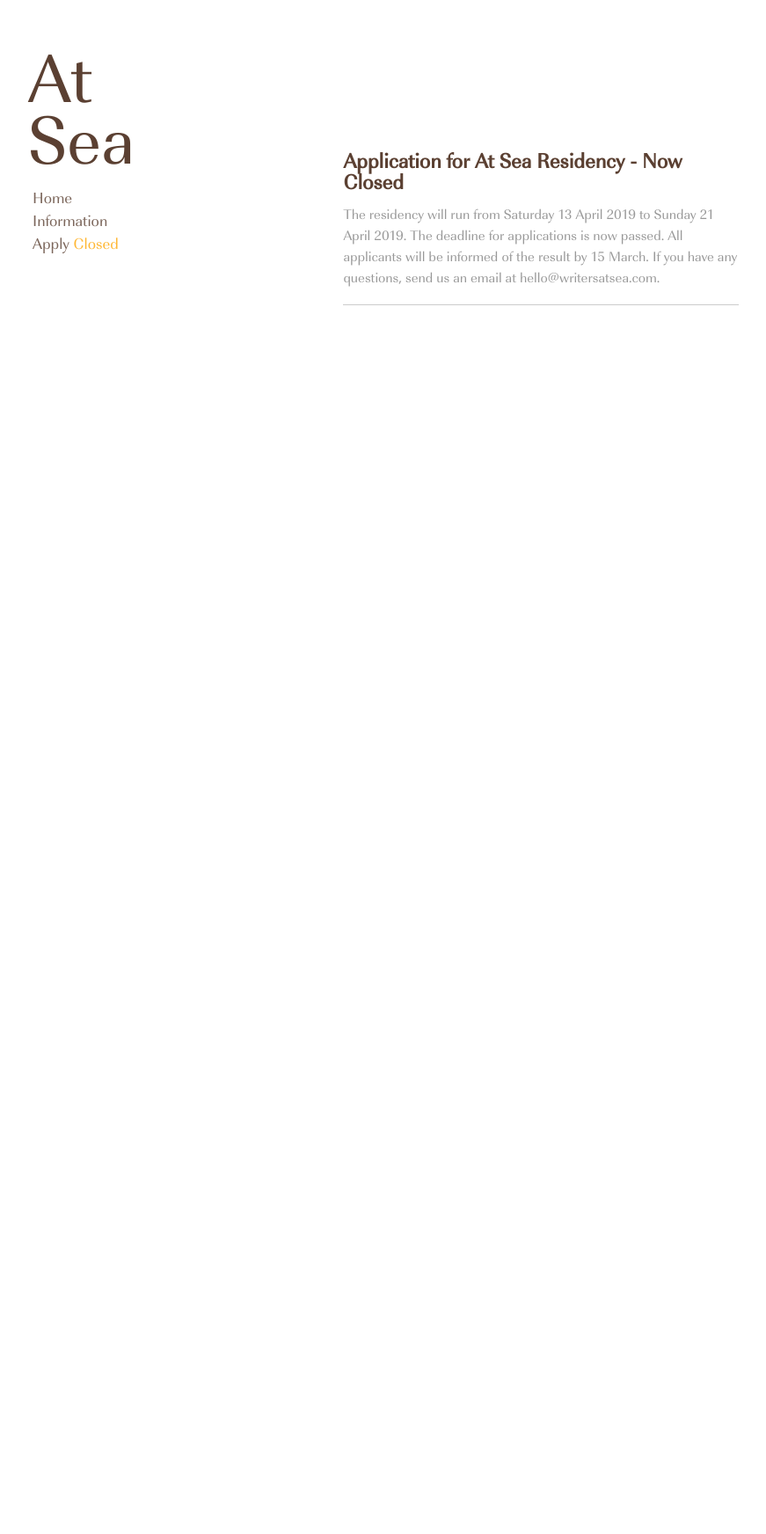
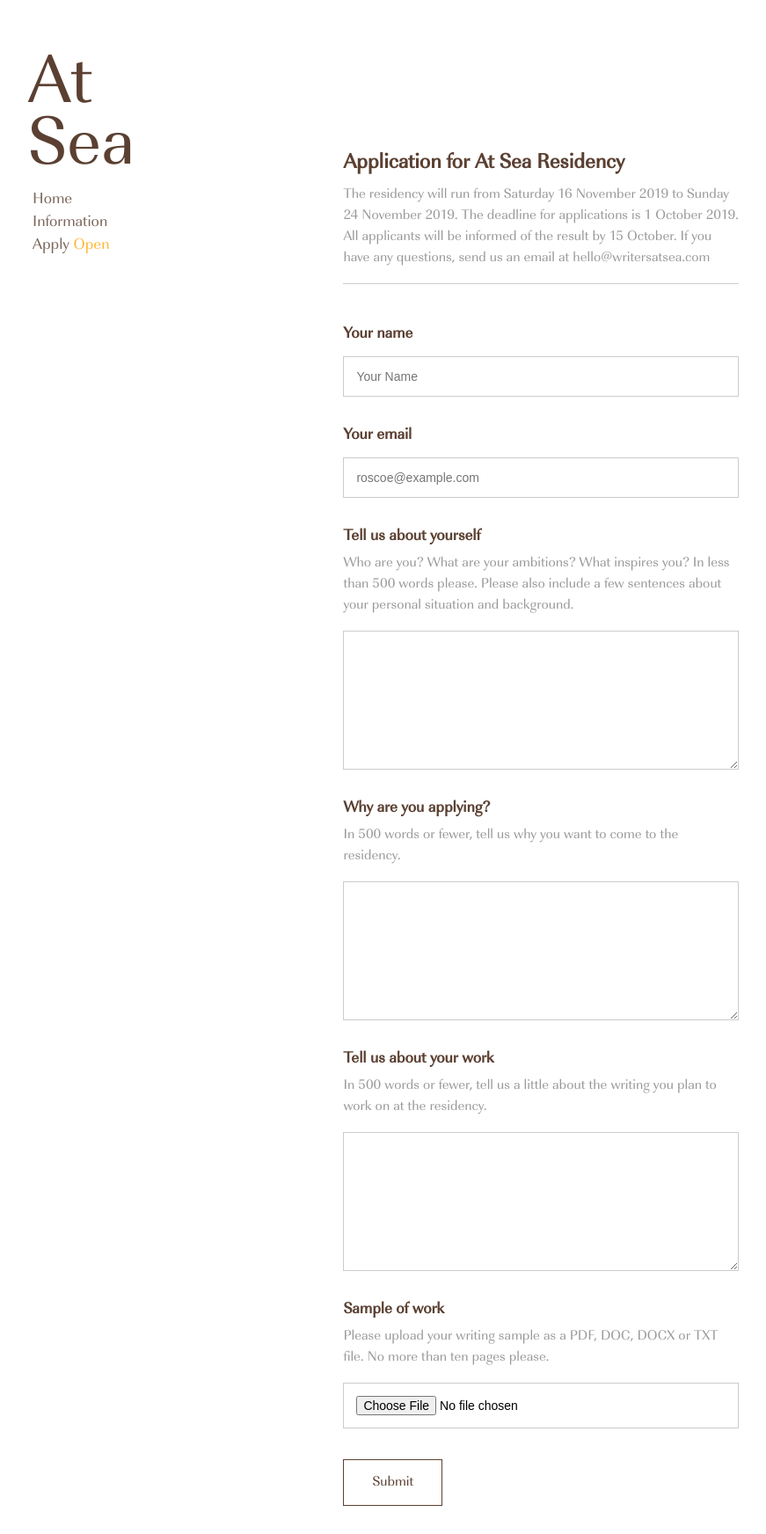
Before and after one commit to ryanhbowman/writersatsea, a website: page apply.html in a window 1280 px wide. Shown: the whole page at 88% size, without its empty margins (32-903 px from the left). Before the commit the page ends 800 px from the top, so only its background shows below. Drawn offline with nearby package versions, Linux system fonts and the light colour scheme; a script that the page names is missing.

Commit message:
nov 19 version

```diff
--- a/apply.html
+++ b/apply.html
@@ -51,7 +51,7 @@
         <nav class="one">
           <a href="index.html">Home</a><Br/>
           <a href="information.html">Information</a><Br/>
-          <a href="apply.html">Apply <span style="color:orange">Closed</span></a>
+          <a href="apply.html">Apply <span style="color:orange">Open</span></a>
         </nav>
     </header>
     <div class="flex main">
@@ -59,13 +59,13 @@
       <div class="three">
         <div class="text-block">
             <div class="lined">
-              <h2>Application for At Sea Residency - Now Closed</h2>
+              <h2>Application for At Sea Residency</h2>
               <p class="light">
-                The residency will run from Saturday 13 April 2019 to Sunday 21 April 2019. The deadline for applications is now passed.
-                All applicants will be informed of the result by 15 March. If you have any questions, send us an email at hello@writersatsea.com.
+                The residency will run from Saturday 16 November 2019 to Sunday 24 November 2019. The deadline for applications is 1 October 2019.
+                All applicants will be informed of the result by 15 October. If you have any questions, send us an email at hello@writersatsea.com
               </p>
             </div>
-            <!-- <form accept-charset="UTF-8" action="https://usebasin.com/f/fcb1a87225e5" enctype="multipart/form-data" method="POST">
+            <form accept-charset="UTF-8" action="https://usebasin.com/f/c99a9d18d756" enctype="multipart/form-data" method="POST">
               <label for="name"><h3>Your name</h3></label>
               <input id="name" type="text" name="name" placeholder="Your Name" /  >
 
@@ -85,20 +85,20 @@
               <textarea id="why" name="why" rows="8" cols="80"></textarea>
 
               <label for="synopsis">
-                <h3>Synopsis</h3>
-                <p class="light">In 500 words or fewer, give us a brief synopsis of the work you plan to work on at the residency.</p>
+                <h3>Tell us about your work</h3>
+                <p class="light">In 500 words or fewer, tell us a little about the writing you plan to work on at the residency.</p>
               </label>
               <textarea id="synopsis" name="synopsis" rows="8" cols="80"></textarea>
 
               <label for="sample">
                 <h3>Sample of work</h3>
-                <p class="light">Please upload your 10-page sample as a PDF, DOC, DOCX or TXT file. Ideally, this should be an extract from the play you plan to work on while at the residency.</p>
+                <p class="light">Please upload your writing sample as a PDF, DOC, DOCX or TXT file. No more than ten pages please.</p>
               </label>
               <input type="file" name="sample" >
               <button type="submit">Submit</button>
 
 
-            </form> -->
+            </form>
         </div>
       </div>
 
```
Also changed, not shown: index.html (+3 -3 lines), information.html (+6 -6 lines), success.html (+1 -1 lines).
